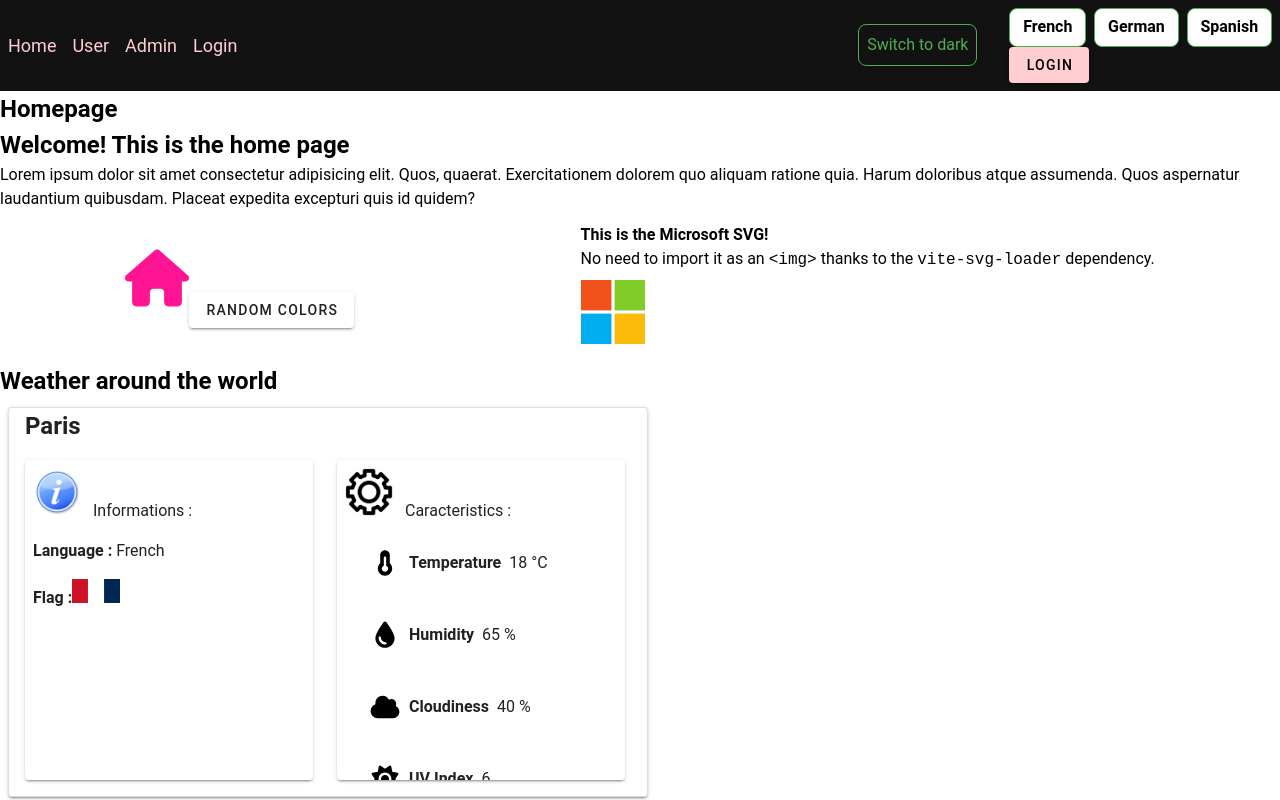
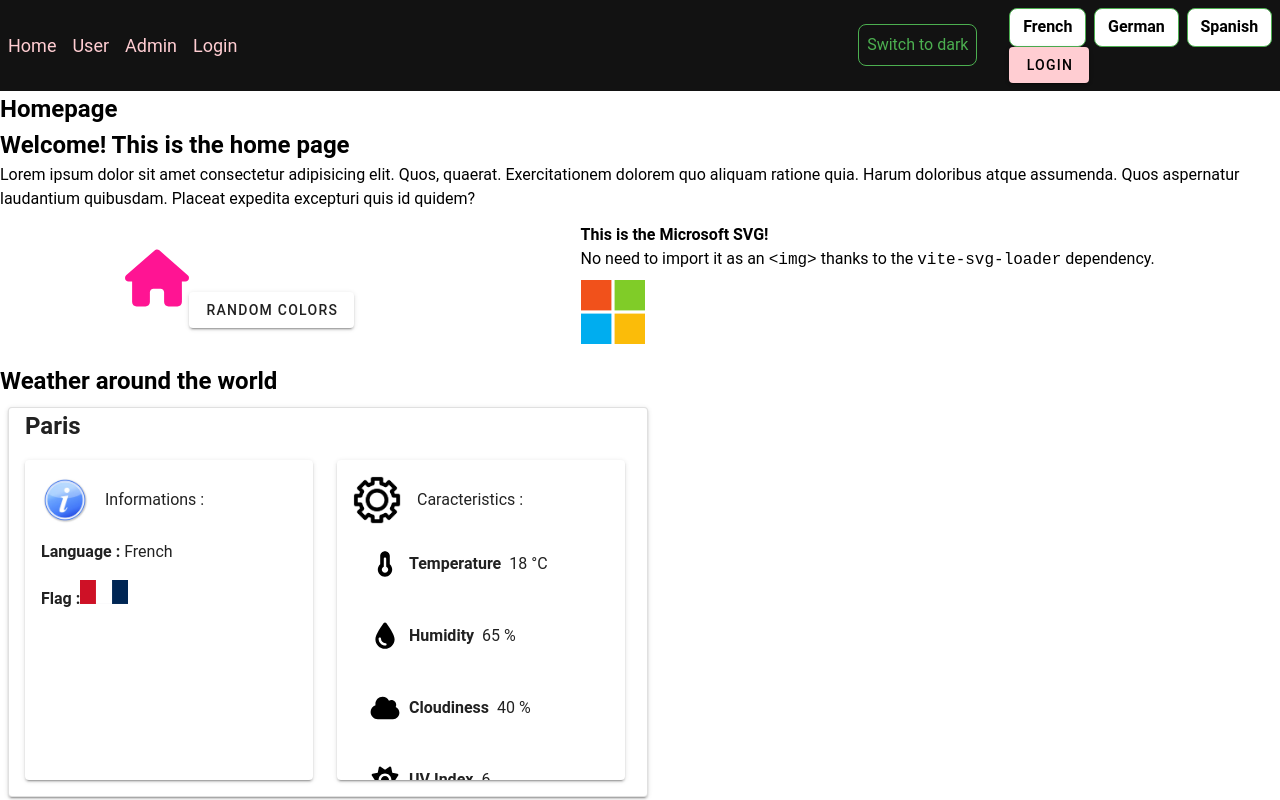
Before and after one commit to Louis-Gonzalez/starterPack, a Nuxt app: page / in a window 1280 px wide. Shown: the top 800 px of the page. Built offline with nearby package versions, Linux system fonts and the light colour scheme.

Commit message:
ADD style

```diff
--- a/components/weather/WeatherAroundWorld2.vue
+++ b/components/weather/WeatherAroundWorld2.vue
@@ -27,8 +27,11 @@ const microItemsByCity = Object.values(weatherData2[0]).map(city =>
       <div class="d-flex align-center ga-2 ma-2">
 
         <v-card class="ma-2 pa-2 ga-2 elevation-2  first-card">
-          <img src="/img/infos.jpg" alt="infos logo" class="logo mr-2"/> Informations :
-          <div v-for="item in infosCitiesData[index]" :key="index">
+          <div class="d-flex align-center ga-2 ma-2">
+            <img src="/img/infos.jpg" alt="infos logo" class="logo mr-2"/>
+            <p>Informations :</p>
+          </div>
+          <div v-for="item in infosCitiesData[index]" :key="index" class="ma-2">
             <p class="my-4"><strong>{{t('weather.language')}} :</strong> {{item.language}}</p>
             <p><strong>{{t('weather.flag')}} :</strong>
               <img :src="item.srcFlag" :alt="t('item.country') + 'flag'" class="svg-class">
@@ -37,7 +40,10 @@ const microItemsByCity = Object.values(weatherData2[0]).map(city =>
         </v-card>
 
         <v-card class="ma-2 pa-2 ga-2 elevation-2 second-card">
-          <img src="/img/params.png" alt="params logo" class="logo mr-2"/> Caracteristics :
+          <div class="d-flex align-center ga-2 ma-2">
+            <img src="/img/params.png" alt="params logo" class="logo mr-2"/>
+            <p>Caracteristics : </p>
+          </div>
           <MicroWeather
             v-for="(item, i) in microItemsByCity[index]"
             :key="i"
```
